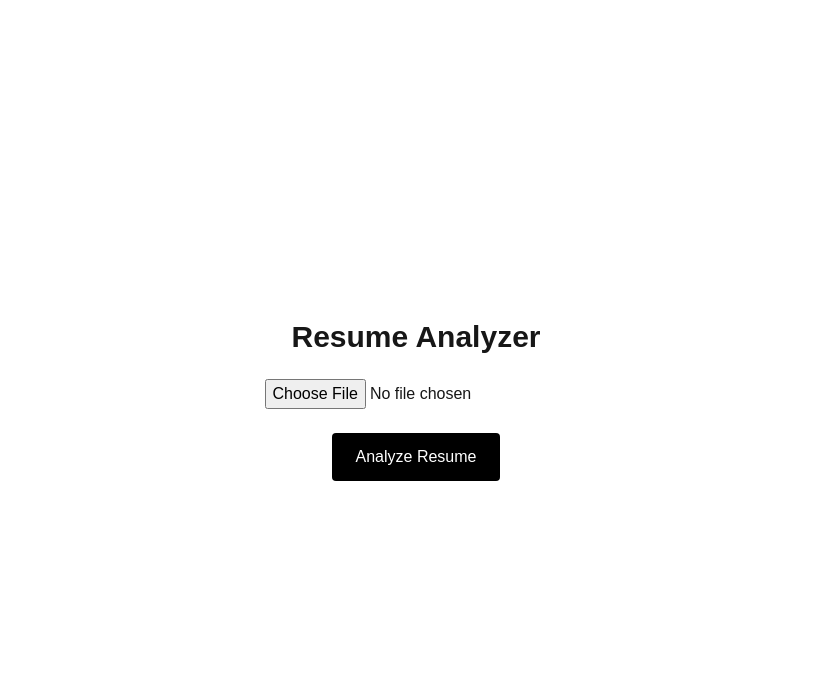
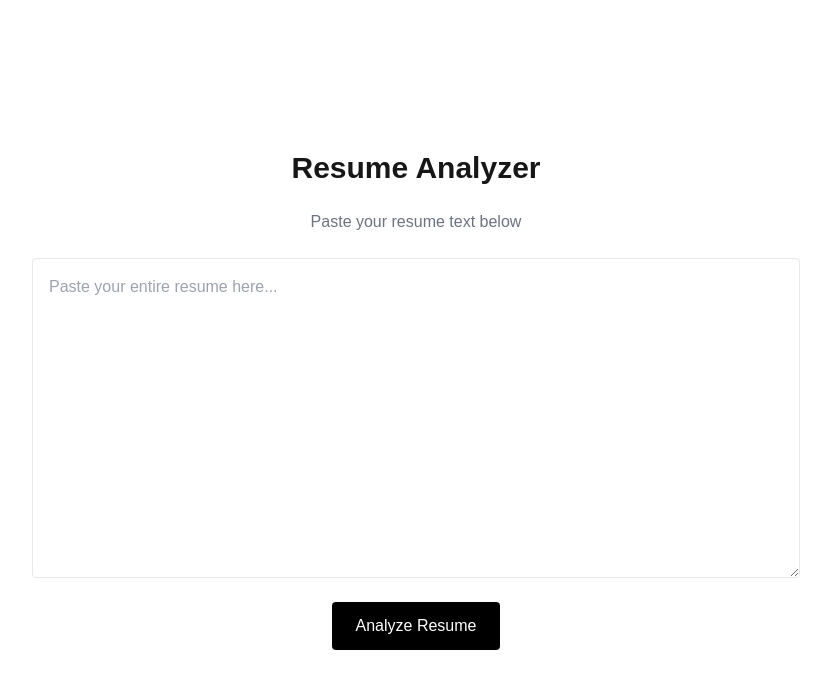
Before and after one commit to Saadahmed05/resumefeedback, a Next.js app: page /analyze in a window 1280 px wide. Shown: the top 688 px of the page, without its empty margins (224-1055 px from the left). Built offline with nearby package versions, Linux system fonts and the light colour scheme.

Commit message:
switch to paste resume input

```diff
--- a/src/app/analyze/page.tsx
+++ b/src/app/analyze/page.tsx
@@ -1,6 +1,4 @@
 "use client";
-
-export const dynamic = "force-dynamic";
 
 import { useState } from "react";
 import { useRouter } from "next/navigation";
@@ -8,13 +6,13 @@ import { useRouter } from "next/navigation";
 export default function AnalyzePage() {
 
   const router = useRouter();
-  const [file, setFile] = useState<File | null>(null);
+  const [resumeText, setResumeText] = useState("");
   const [loading, setLoading] = useState(false);
 
   const analyzeResume = async () => {
 
-    if (!file) {
-      alert("Please upload a resume");
+    if (!resumeText.trim()) {
+      alert("Please paste your resume text.");
       return;
     }
 
@@ -22,33 +20,17 @@ export default function AnalyzePage() {
 
       setLoading(true);
 
-      const formData = new FormData();
-      formData.append("resume", file);
-
-      const parseResponse = await fetch("/api/parse", {
-        method: "POST",
-        body: formData
-      });
-
-      if (!parseResponse.ok) {
-        throw new Error("Parsing failed");
-      }
-
-      const parsed = await parseResponse.json();
-
-      const compareResponse = await fetch("/api/compare", {
+      const response = await fetch("/api/analyze", {
         method: "POST",
         headers: {
           "Content-Type": "application/json"
         },
-        body: JSON.stringify(parsed)
+        body: JSON.stringify({
+          text: resumeText
+        })
       });
 
-      if (!compareResponse.ok) {
-        throw new Error("Comparison failed");
-      }
-
-      const result = await compareResponse.json();
+      const result = await response.json();
 
       const encoded = encodeURIComponent(JSON.stringify(result));
 
@@ -56,8 +38,7 @@ export default function AnalyzePage() {
 
     } catch (error) {
 
-      console.error(error);
-      alert("Analysis failed. Please try again.");
+      alert("Analysis failed");
 
     } finally {
 
@@ -69,16 +50,21 @@ export default function AnalyzePage() {
 
   return (
 
-    <div className="min-h-screen flex flex-col items-center justify-center gap-6">
+    <div className="min-h-screen flex flex-col items-center justify-center p-10 gap-6">
 
       <h1 className="text-3xl font-bold">
         Resume Analyzer
       </h1>
 
-      <input
-        type="file"
-        accept=".pdf"
-        onChange={(e) => setFile(e.target.files?.[0] || null)}
+      <p className="text-gray-500">
+        Paste your resume text below
+      </p>
+
+      <textarea
+        className="w-full max-w-3xl h-80 border p-4 rounded"
+        placeholder="Paste your entire resume here..."
+        value={resumeText}
+        onChange={(e) => setResumeText(e.target.value)}
       />
 
       <button
```
